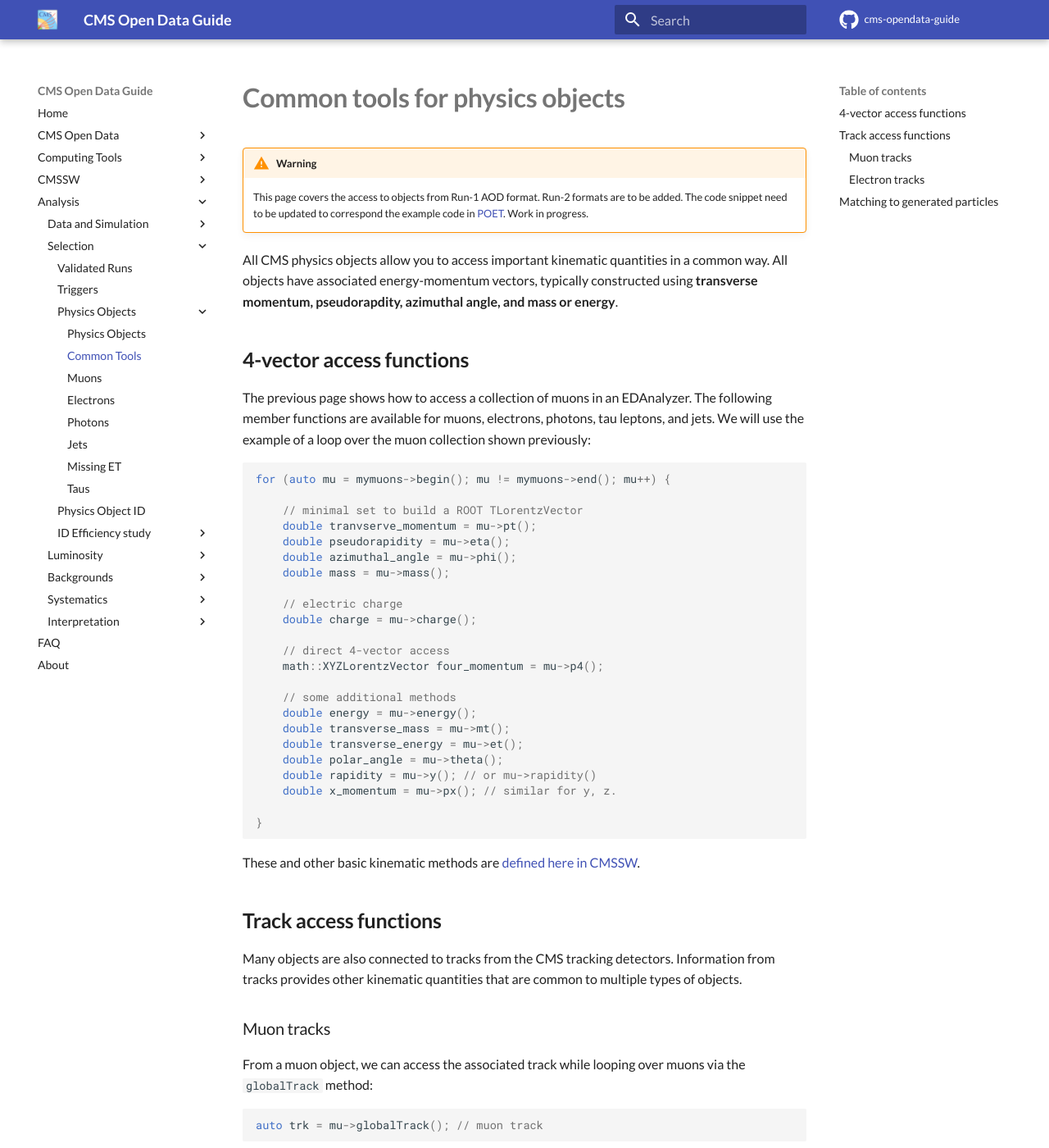
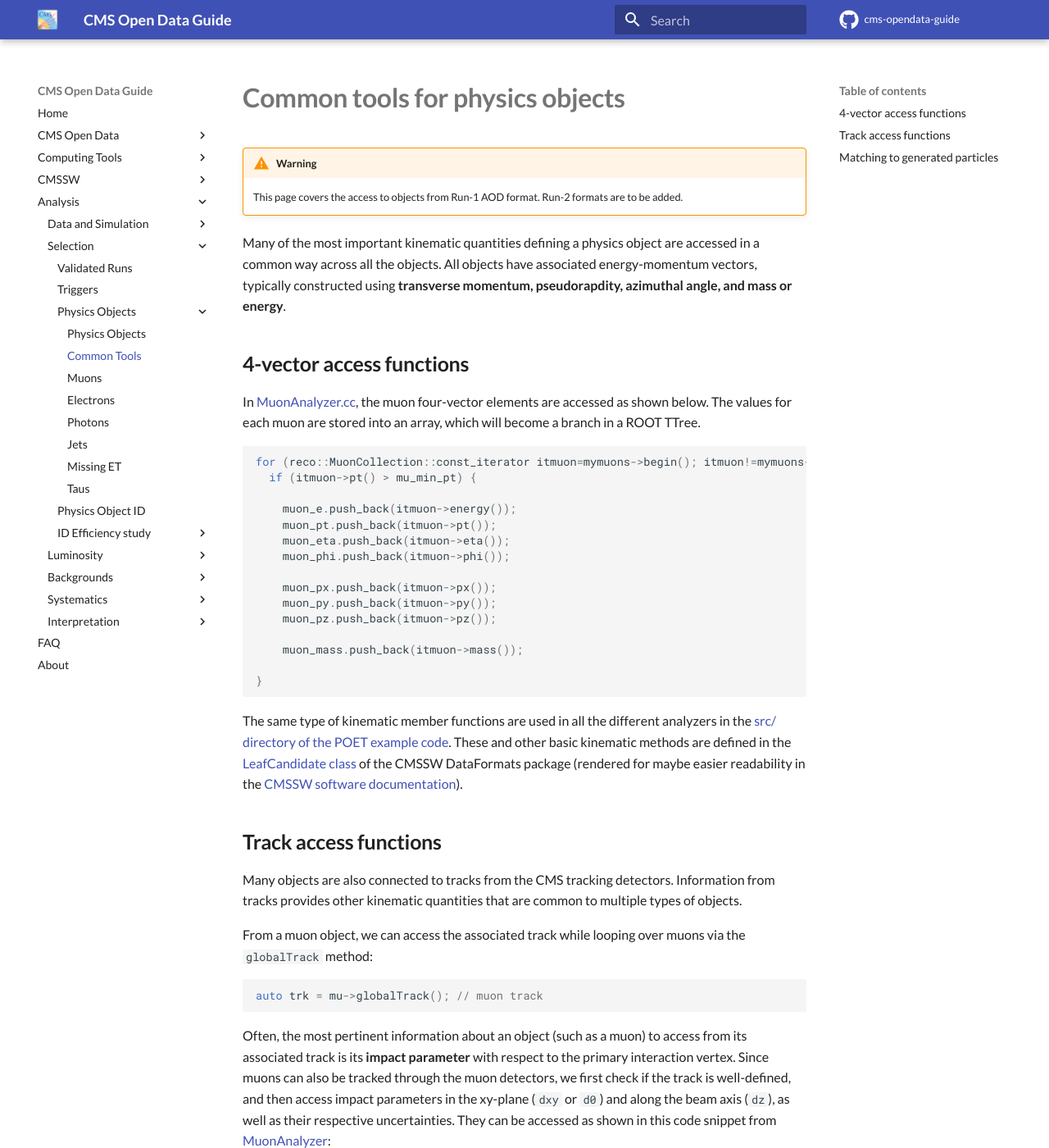
Before and after one commit to cernopendata/cms-opendata-guide, an MkDocs documentation site: the page built from docs/analysis/selection/objects/tools.md, in a window 1280 px wide and 1400 px high. Shown: the whole window at 82% size. Built offline with MkDocs 1.6.1 and Material for MkDocs 9.7.7, drawn with Linux system fonts in a browser that asks for light colours; comment, search, counter and statistics services are not loaded; some of the changed text lies outside the part shown.

Commit message:
analysis: update object common tools (#85)

````diff
--- a/docs/analysis/selection/objects/tools.md
+++ b/docs/analysis/selection/objects/tools.md
@@ -1,53 +1,38 @@
 # Common tools for physics objects
 
 !!! Warning
-    This page covers the access to objects from Run-1 AOD format. Run-2 formats are to be added. The code snippet need to be updated to correspond the example code in [POET](https://github.com/cms-opendata-analyses/PhysObjectExtractorTool/blob/2012/PhysObjectExtractor/src/MuonAnalyzer.cc). Work in progress.
+    This page covers the access to objects from Run-1 AOD format. Run-2 formats are to be added.
 
-All CMS physics objects allow you to access important kinematic quantities in a
-common way. All objects have associated energy-momentum vectors, typically
-constructed using **transverse momentum, pseudorapdity, azimuthal angle, and
-mass or energy**.
+Many of the most important kinematic quantities defining a physics object are accessed in a common way across all the objects. All objects have associated energy-momentum vectors, typically constructed using **transverse momentum, pseudorapdity, azimuthal angle, and mass or energy**.
 
 ## 4-vector access functions
 
-The previous page shows how to access a collection of muons in an EDAnalyzer.
-The following member functions are available for muons, electrons, photons, tau leptons, and jets.
-We will use the example of a loop over the muon collection shown previously:
+In [MuonAnalyzer.cc](https://github.com/cms-opendata-analyses/PhysObjectExtractorTool/blob/2012/PhysObjectExtractor/src/MuonAnalyzer.cc), the muon four-vector elements are accessed as shown below. The values for each muon are stored into an array, which will become a branch in a ROOT TTree.
 
 ```cpp
-for (auto mu = mymuons->begin(); mu != mymuons->end(); mu++) {
+for (reco::MuonCollection::const_iterator itmuon=mymuons->begin(); itmuon!=mymuons->end(); ++itmuon){
+  if (itmuon->pt() > mu_min_pt) {
 
-    // minimal set to build a ROOT TLorentzVector
-    double tranvserve_momentum = mu->pt();
-    double pseudorapidity = mu->eta();
-    double azimuthal_angle = mu->phi();
-    double mass = mu->mass();
+    muon_e.push_back(itmuon->energy());
+    muon_pt.push_back(itmuon->pt());
+    muon_eta.push_back(itmuon->eta());
+    muon_phi.push_back(itmuon->phi());
 
-    // electric charge
-    double charge = mu->charge();
+    muon_px.push_back(itmuon->px());
+    muon_py.push_back(itmuon->py());
+    muon_pz.push_back(itmuon->pz());
 
-    // direct 4-vector access
-    math::XYZLorentzVector four_momentum = mu->p4();
-
-    // some additional methods
-    double energy = mu->energy();
-    double transverse_mass = mu->mt();
-    double transverse_energy = mu->et();
-    double polar_angle = mu->theta();
-    double rapidity = mu->y(); // or mu->rapidity()
-    double x_momentum = mu->px(); // similar for y, z.
+    muon_mass.push_back(itmuon->mass());
 
 }
 ```
 
-These and other basic kinematic methods are [defined here in CMSSW](https://github.com/cms-sw/cmssw/blob/CMSSW_5_3_X/DataFormats/Candidate/interface/LeafCandidate.h).
+ The same type of kinematic member functions are used in all the different analyzers in the [src/ directory of the POET example code](https://github.com/cms-opendata-analyses/PhysObjectExtractorTool/tree/2012/PhysObjectExtractor/src). These and other basic kinematic methods are defined in the [LeafCandidate class](https://github.com/cms-sw/cmssw/blob/CMSSW_5_3_X/DataFormats/Candidate/interface/LeafCandidate.h) of the CMSSW DataFormats package (rendered for maybe easier readability in the [CMSSW software documentation](https://cmsdoxygen.web.cern.ch/cmsdoxygen/CMSSW_5_3_30/doc/html/dc/d78/classreco_1_1LeafCandidate.html)).
 
 ## Track access functions
 
 Many objects are also connected to tracks from the CMS tracking detectors. Information from
 tracks provides other kinematic quantities that are common to multiple types of objects.
-
-### Muon tracks
 
 From a muon object, we can access the associated track while looping over muons via the `globalTrack` method:
 
@@ -59,58 +44,23 @@ Often, the most pertinent information about an object (such as a muon) to access
 associated track is its **impact parameter** with respect to the primary interaction vertex.
 Since muons can also be tracked through the muon detectors, we first check if the track is
 well-defined, and then access impact parameters in the xy-plane (`dxy` or `d0`) and along
-the beam axis (`dz`), as well as their respective uncertainties.
+the beam axis (`dz`), as well as their respective uncertainties. They can be accessed as shown
+in this code snippet from [MuonAnalyzer](https://github.com/cms-opendata-analyses/PhysObjectExtractorTool/blob/2012/PhysObjectExtractor/src/MuonAnalyzer.cc):
 
 ``` cpp
-
-if (trk.isNonnull()) {
-   value_mu_dxy[value_mu_n] = trk->dxy(pv);
-   value_mu_dz[value_mu_n] = trk->dz(pv);
-   value_mu_dxyErr[value_mu_n] = trk->d0Error();
-   value_mu_dzErr[value_mu_n] = trk->dzError();
-}
+    auto trk = itmuon->globalTrack();
+    if (trk.isNonnull()) {
+      muon_dxy.push_back(trk->dxy(pv));
+      muon_dz.push_back(trk->dz(pv));
+      muon_dxyErr.push_back(trk->d0Error());
+      muon_dzErr.push_back(trk->dzError());
+    }
 ```
 
-### Electron tracks
-
-Electron's charge and track impact parameter values can be accessed and stored following the examples set for muons. Electron tracks are found using the Gaussian-sum filter method `gsfTrack`:
+Note that the tracking method depends on the object, the electron tracks are found using the Gaussian-sum filter method `gsfTrack`:
 
 ``` cpp
 auto trk = it->gsfTrack(); // electron track
-```
-
-To access and store the values, code needs to be added in three places:
-
-Declarations:
-
-``` cpp
-int value_el_charge[max_el];
-float value_el_dxy[max_el];
-float value_el_dxyErr[max_el];
-float value_el_dz[max_el];
-float value_el_dzErr[max_el];
-
-tree->Branch("Electron_charge", value_el_charge, "Electron_charge[nElectron]/I");
-tree->Branch("Electron_dxy", value_el_dxy, "Electron_dxy[nElectron]/F");
-tree->Branch("Electron_dxyErr", value_el_dxyErr, "Electron_dxyErr[nElectron]/F");
-tree->Branch("Electron_dz", value_el_dz, "Electron_dz[nElectron]/F");
-tree->Branch("Electron_dzErr", value_el_dzErr, "Electron_dzErr[nElectron]/F");
-```
-
-!!! Warning
-    The snippet above with lines starting with `tree` expects that variable are written out in a root file.
-    A link to a minimal example is needed.
-
-And access values in the electron loop. The format is identical to the muon loop!
-
-``` cpp
-value_el_charge[value_el_n] = it->charge();
-
-auto trk = it->gsfTrack();
-value_el_dxy[value_el_n] = trk->dxy(pv);
-value_el_dz[value_el_n] = trk->dz(pv);
-value_el_dxyErr[value_el_n] = trk->d0Error();
-value_el_dzErr[value_el_n] = trk->dzError();
 ```
 
 ## Matching to generated particles
````
